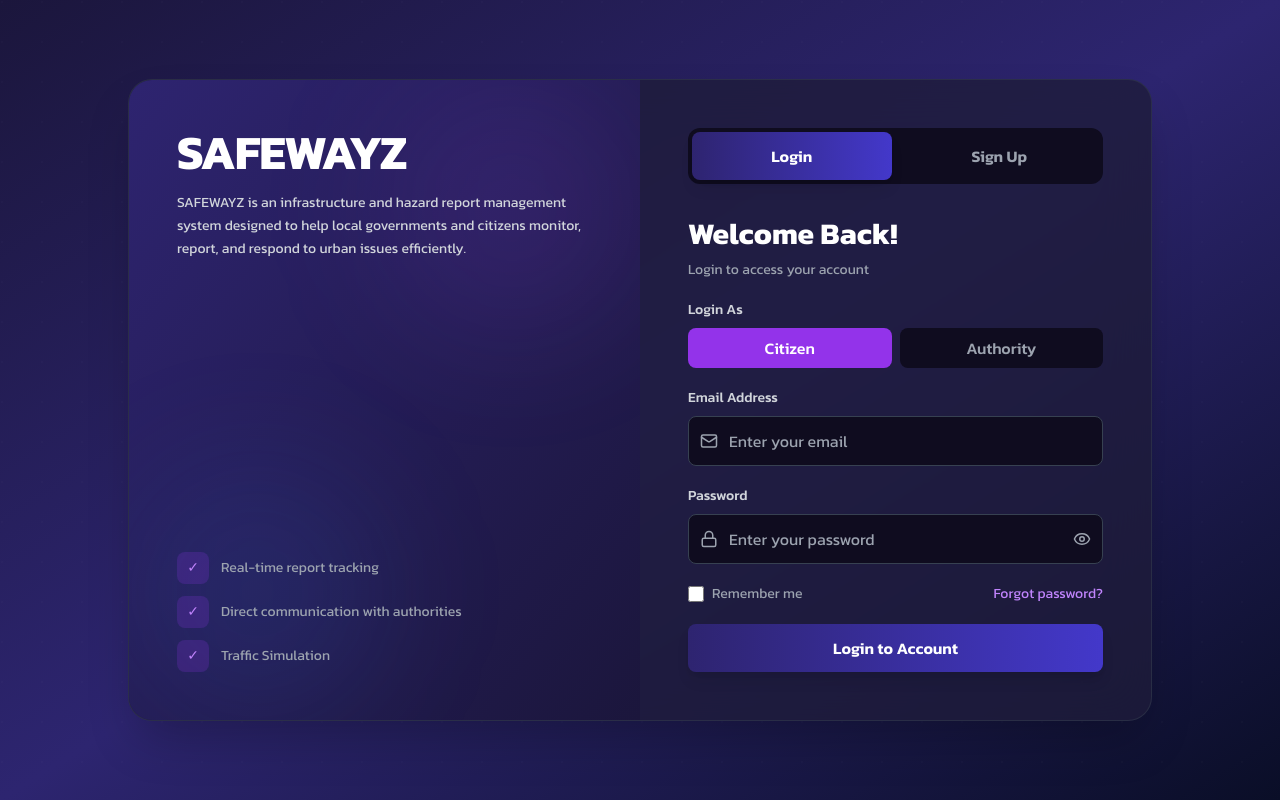
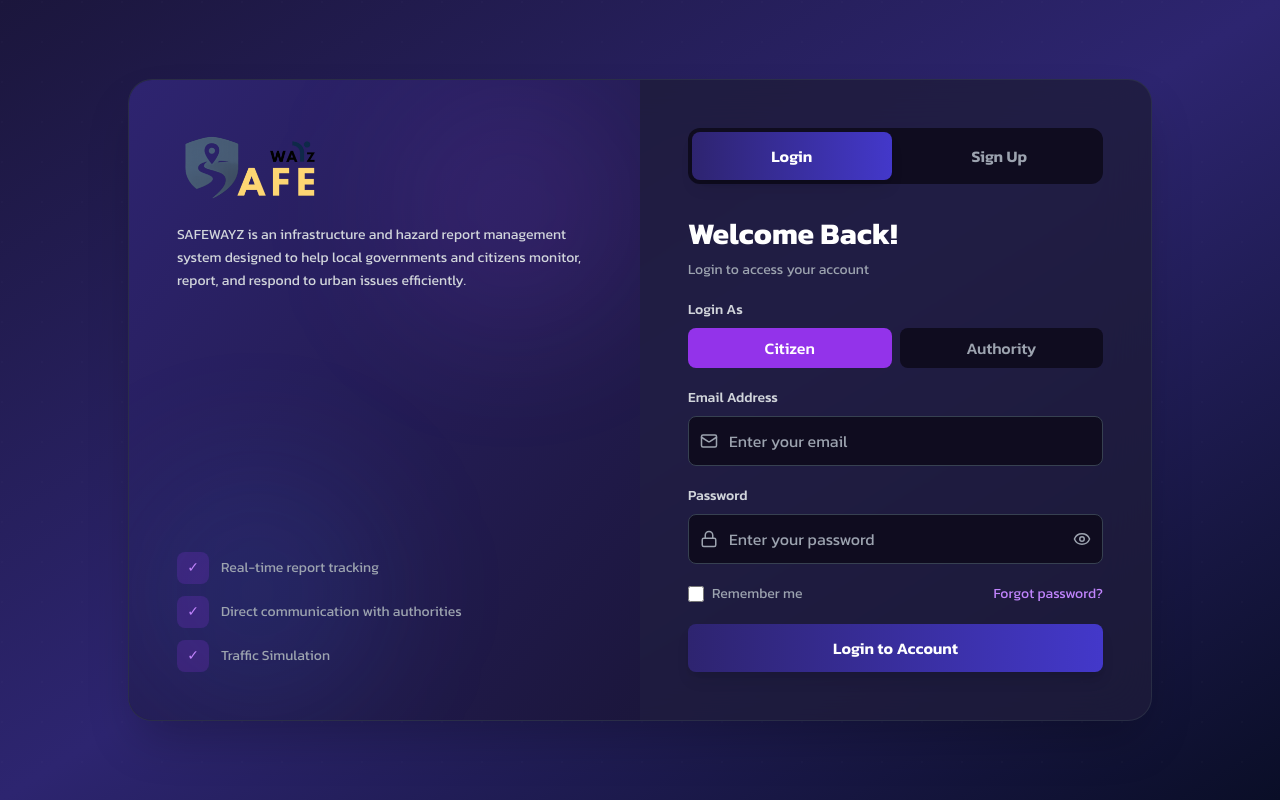
Before and after one commit to zachyne/smartwayz, a React (Vite) app in the folder frontend/: page /auth in a window 1280 px wide. Built offline with nearby package versions, Linux system fonts and the light colour scheme; no server answers.

Commit message:
Fix frontend minor

```diff
--- a/frontend/index.html
+++ b/frontend/index.html
@@ -2,11 +2,11 @@
 <html lang="en">
   <head>
     <meta charset="UTF-8" />
-    <link rel="icon" type="image/svg+xml" href="/vite.svg" />
+    <link rel="icon" type="image/png" href="/logoonly.png" />
     <link href="https://fonts.googleapis.com/css2?family=Kanit:wght@400;500;600;700&display=swap" rel="stylesheet">
     <link rel="stylesheet" href="https://unpkg.com/leaflet@1.9.4/dist/leaflet.css" />
     <meta name="viewport" content="width=device-width, initial-scale=1.0" />
-    <title>frontend</title>
+    <title>Safewayz</title>
   </head>
   <body>
     <div id="root"></div>
--- a/frontend/src/pages/AuthPages.jsx
+++ b/frontend/src/pages/AuthPages.jsx
@@ -1,6 +1,7 @@
 import { useState, useEffect, createContext, useContext } from "react";
 import { Eye, EyeOff, Mail, Lock, User, AlertCircle, CheckCircle } from "lucide-react";
 import { apiClient } from "../services/apiClient";
+import logoTwo from "../assets/2.png";
 
 // ============================================
 // API Configuration
@@ -386,9 +387,11 @@ const AuthPages = () => {
           <div className="absolute bottom-0 left-0 w-64 h-64 bg-blue-500/10 rounded-full blur-3xl"></div>
 
           <div className="relative z-10">
-            <div className="text-5xl font-extrabold text-white mb-4 tracking-tight">
-              SAFEWAYZ
-            </div>
+            <img
+              src={logoTwo}
+              alt="Safewayz"
+              className="h-20 w-auto mb-4"
+            />
 
             <div className="space-y-4 text-gray-300">
               <p className="text-sm leading-relaxed">
@@ -416,7 +419,11 @@ const AuthPages = () => {
 
         <div className="w-full lg:w-1/2 p-8 lg:p-12 relative z-10">
           <div className="flex flex-col lg:hidden mb-8 items-center">
-            <div className="text-4xl font-extrabold text-white mb-2">SAFEWAYZ</div>
+            <img
+              src={logoTwo}
+              alt="Safewayz"
+              className="h-16 w-auto"
+            />
           </div>
 
           <div className="flex gap-2 bg-[#0F0C1F] p-1 rounded-xl mb-8">
```
Also changed, not shown: 1 other file (tests, documents, lock files or other folders).
